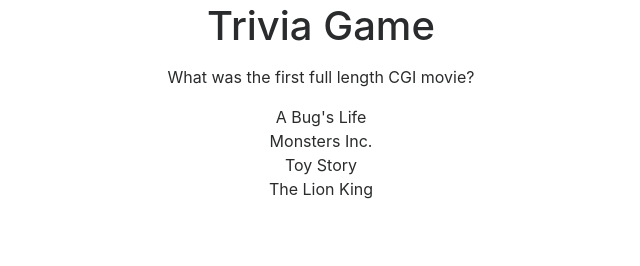
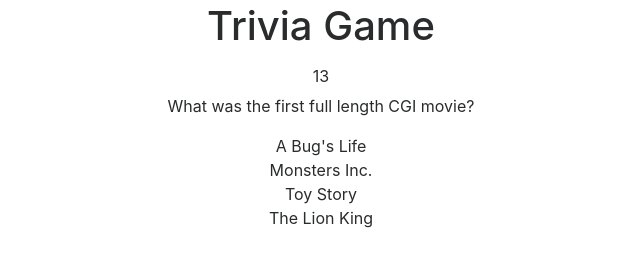
Before and after one commit to rhalecooper/triviagame, a plain HTML site: page index.html in a window 1280 px wide. Both pictures are taken after a click on the button "Start". Shown: the whole page, without its empty margins (320-960 px from the left). Drawn offline with nearby package versions, Linux system fonts and the light colour scheme.

Commit message:
added count down

```diff
--- a/assets/scripts/app.js
+++ b/assets/scripts/app.js
@@ -1,5 +1,8 @@
 
 var i = 0; // index for questionList array
+var timeLimit = 15
+var clockInterval ;
+var timeLeft = timeLimit;
 
 var questionList = [{
         question: 'What was the first full length CGI movie?',
@@ -35,6 +38,7 @@ function onStartButtonClick() {
 
     console.log("onStartButtonClick called");
     startNewGame();
+    startClock();
 };
 
 function onGameAnswerClick() {
@@ -44,6 +48,7 @@ function onGameAnswerClick() {
     // console.log("This is", $thisAnswer );
     var isCorrect = $thisAnswer.attr("data-correct");
     if (isCorrect == "true") {
+        stopClock();
         console.log("Your are Correct!")
         $thisAnswer.css('background-color', 'green');
         $thisAnswer.css("color", "white")
@@ -100,3 +105,26 @@ function showStartButton() {
     $gameDiv.html("")
     $startDiv.html(htmlText);
 }
+
+function startClock() {
+    clearInterval(clockInterval);
+    timeLeft = timeLimit;
+    var $clockDiv = $(".clock-div");
+    console.log("clockDiv",$clockDiv);
+    $clockDiv.text( timeLeft.toString() );
+    clockInterval = setInterval(clockCountDown, 1000);
+};
+
+function clockCountDown() {
+    timeLeft = timeLeft - 1;
+    if (timeLeft <= 0) {
+      clearInterval(clockInterval);
+      alert("Time's Up!!!");
+    }
+    $('.clock-div').html(timeLeft.toString());
+    console.log("timeLeft", timeLeft)
+  }
+
+  function stopClock() {
+    clearInterval(clockInterval);
+  }
--- a/index.html
+++ b/index.html
@@ -33,6 +33,11 @@
         </div>
         <div class="row">
             <div class="col col-sm-12">
+                <div class="clock-div text-center"></div>
+            </div>
+        </div>
+       <div class="row">
+            <div class="col col-sm-12">
                 <div class="game-div"></div>
             </div>
         </div>
```
Lines whose indentation alone changed are shown as unchanged.
